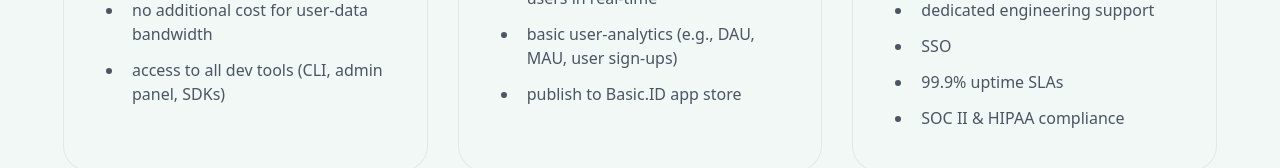
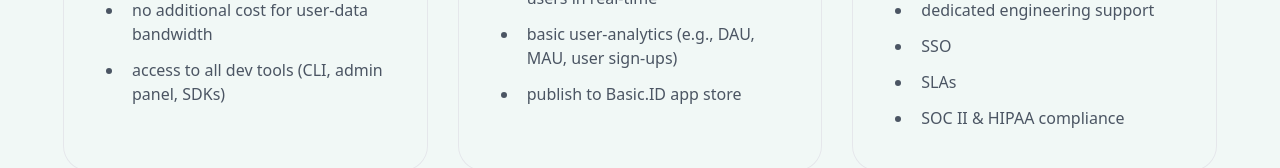
Before and after one commit to basicdb/basic-website, a Next.js app: page /pricing in a window 1280 px wide. Shown: the part 770-938 px from the top of the page. Built offline with nearby package versions, Linux system fonts and the light colour scheme; a web font is replaced by a local one.

Commit message:
updated pricing to remove uptime SLA

```diff
--- a/src/pages/pricing.tsx
+++ b/src/pages/pricing.tsx
@@ -82,7 +82,7 @@ export default function Pricing() {
                                 <li className="text-gray-600 dark:text-gray-300 pl-2">API access to indices</li>
                                 <li className="text-gray-600 dark:text-gray-300 pl-2">dedicated engineering support</li>
                                 <li className="text-gray-600 dark:text-gray-300 pl-2">SSO</li>
-                                <li className="text-gray-600 dark:text-gray-300 pl-2">99.9% uptime SLAs</li>
+                                <li className="text-gray-600 dark:text-gray-300 pl-2">SLAs</li>
                                 <li className="text-gray-600 dark:text-gray-300 pl-2">SOC II & HIPAA compliance</li>
                             </ul>
                         </div>
```
